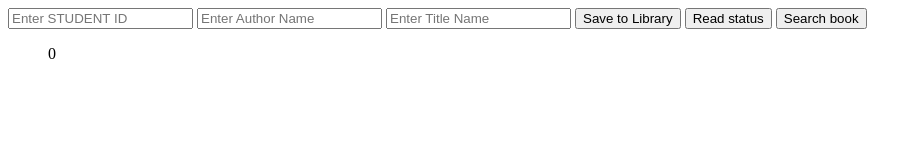
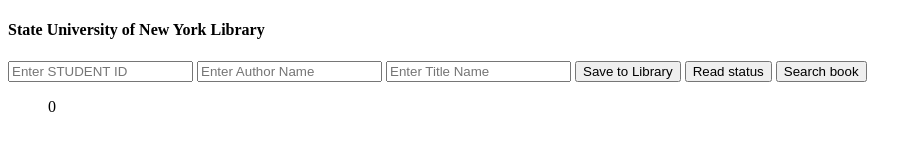
Before and after one commit to herveylamothe/herveylamothe.github.io, a plain HTML site: page library.html in a window 1280 px wide. Shown: the whole page, without its empty margins (0-922 px from the left). Drawn offline with Linux system fonts and the light colour scheme.

Commit message:
Line edit

```diff
--- a/library.html
+++ b/library.html
@@ -4,6 +4,7 @@
 		<title></title>
 	</head>
 	<body>
+		<h4>State University of New York Library</h4>
 		<input  id="StudentId" type="number" placeholder="Enter STUDENT ID">
 		<input id="Author" type="text" placeholder="Enter Author Name">
 		<input id="Title" type="text" placeholder="Enter Title Name">
```
